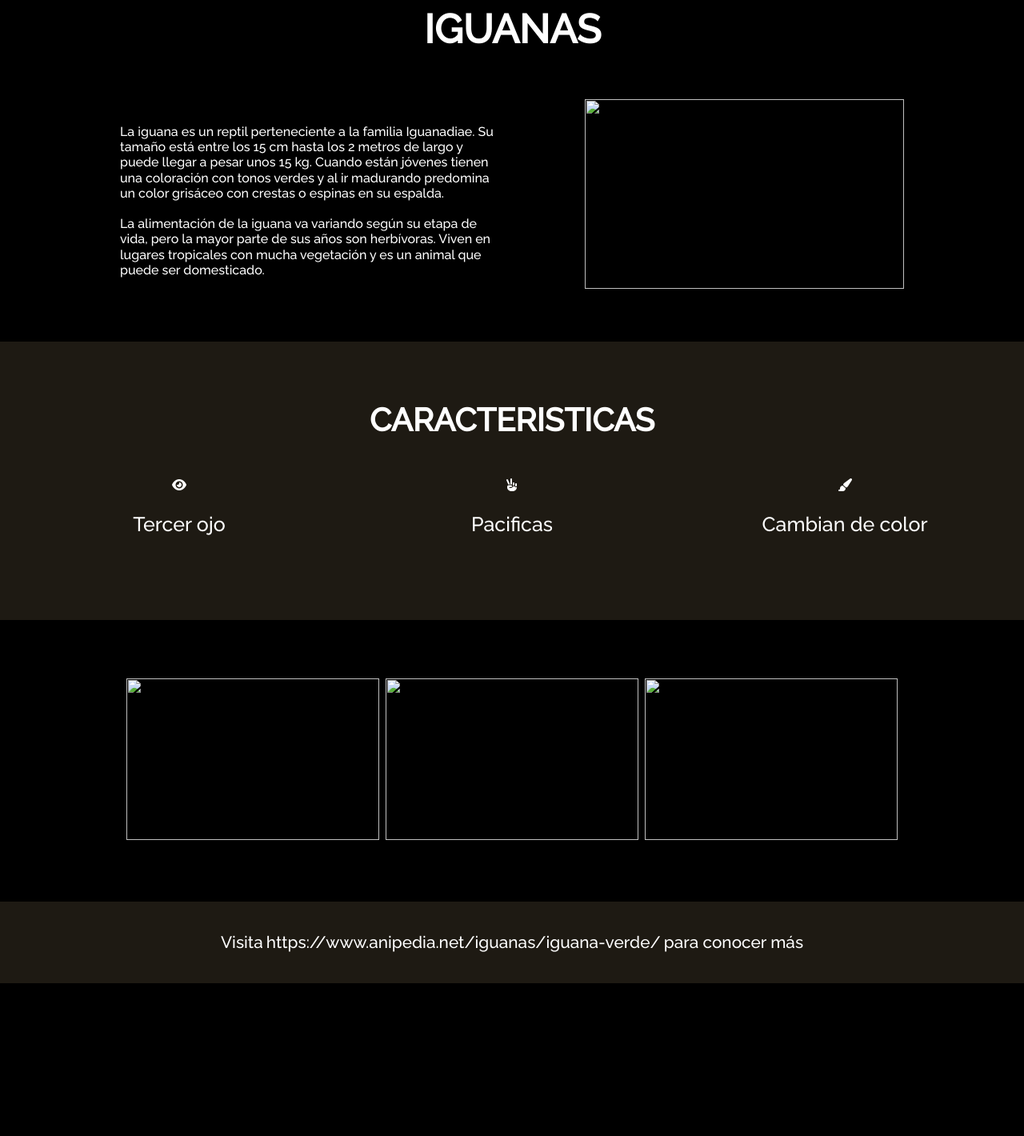
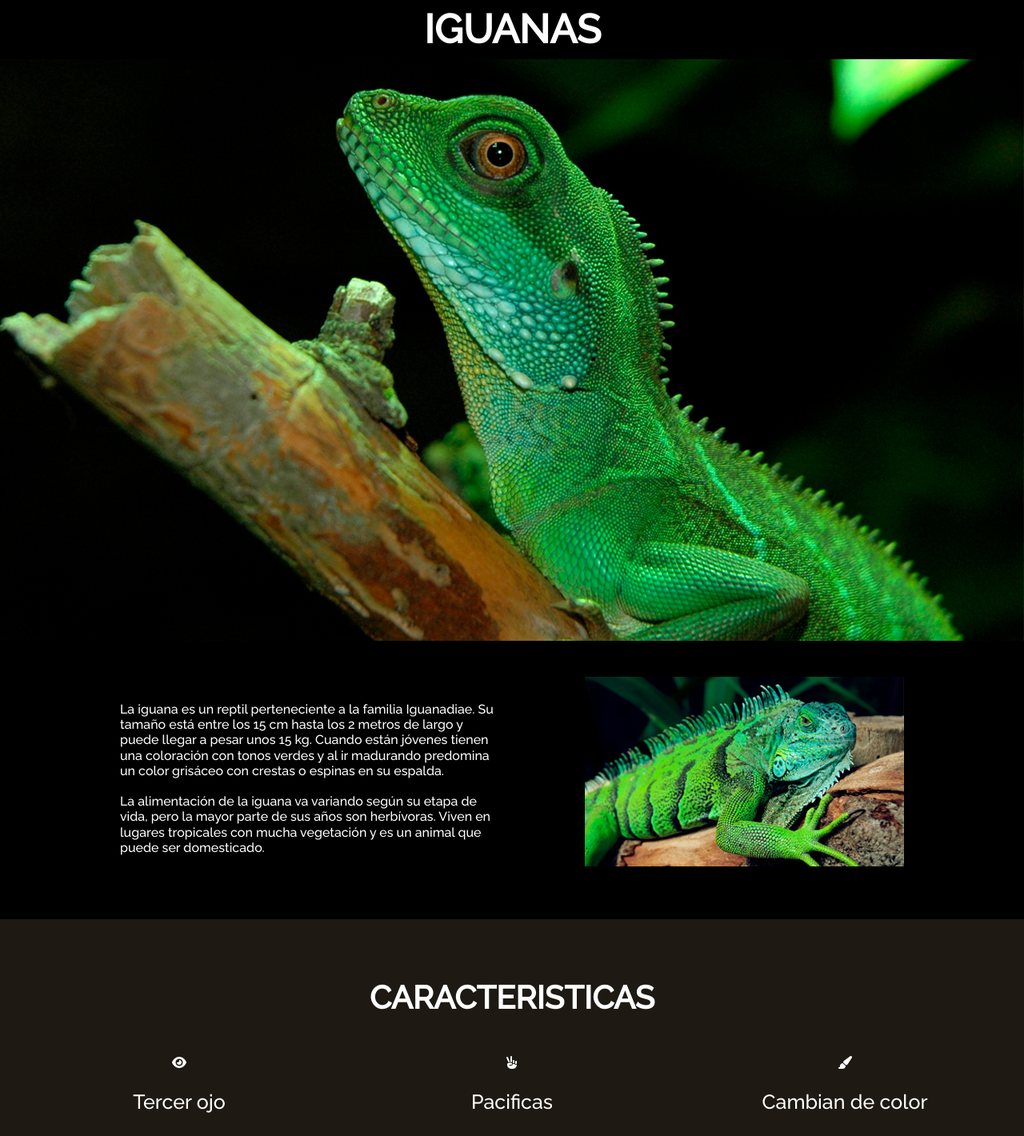
Before and after one commit to Diegovegas21/Desafio-3-Posicionamiento, a plain HTML site: page index.html in a window 1280 px wide. Shown: the top 1420 px of the page at 80% size. Before the commit the page ends 1229 px from the top, so only its background shows below. Drawn offline with Linux system fonts and the light colour scheme; the site is published under a folder, as on GitHub Pages, so addresses that start at the root find nothing.

Commit message:
tercer commit me quiero matar

```diff
--- a/index.html
+++ b/index.html
@@ -18,7 +18,7 @@
 <body>
     <header>
         <h1>IGUANAS</h1>
-        <img src="/assets/imgs/iguana fondo.jpg" alt="">
+        <img src="assets/imgs/iguana fondo.jpg" alt="">
 
     </header>
     <section class="informacion">
@@ -35,7 +35,7 @@
             </p>
 
         </div>
-        <img src="/assets/imgs/iguana historia.jpg" alt="">
+        <img src="assets/imgs/iguana historia.jpg" alt="">
     </section>
     <section class="caracteristicas">
         <h2>CARACTERISTICAS</h2>
@@ -56,15 +56,15 @@
     </section>
     <section class="galeria">
         <div class="foto">
-            <img src="/assets/imgs/iguana-galeria-1.jpg" alt="">
+            <img src="assets/imgs/iguana-galeria-1.jpg" alt="">
 
         </div>
         <div class="foto">
-            <img src="/assets/imgs/iguana-galeria-2.jpg" alt="">
+            <img src="assets/imgs/iguana-galeria-2.jpg" alt="">
 
         </div>
         <div class="foto">
-            <img src="/assets/imgs/iguana-galeria-3.jpg" alt="">
+            <img src="assets/imgs/iguana-galeria-3.jpg" alt="">
 
         </div>
 
```
